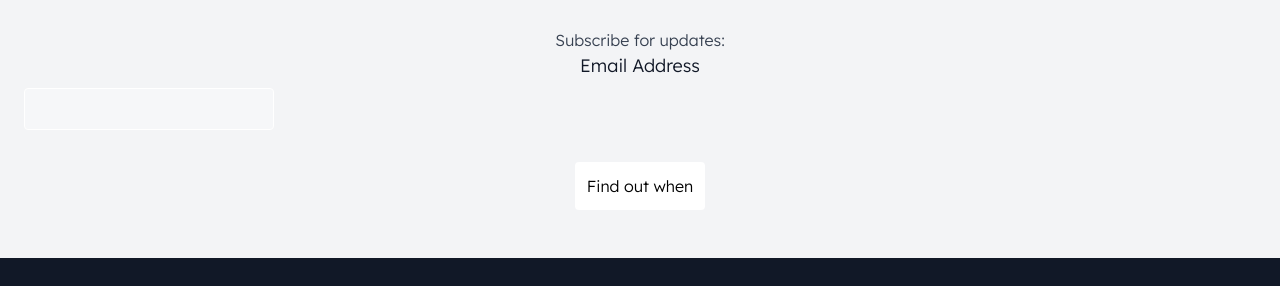
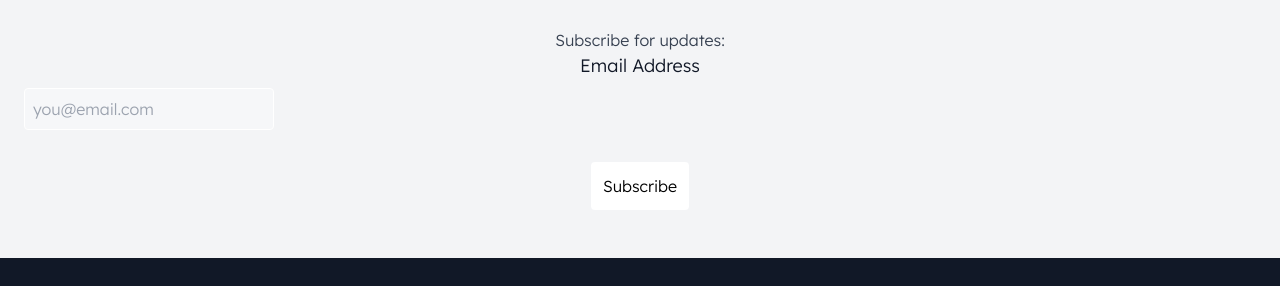
Before and after one commit to git-wayfa/goodlake.io, a Jekyll site: the page built from index.md, in a window 1280 px wide. Shown: the part 956-1242 px from the top of the page. Built offline with Jekyll 4.4.1, drawn with Linux system fonts in a browser that asks for light colours; nearby versions of some CDN libraries; comment, search, counter and statistics services are not loaded.

Commit message:
Update index.md

```diff
--- a/index.md
+++ b/index.md
@@ -3,13 +3,13 @@ layout: default
 title: "GoodLake"
 ---
 
-<div id="mc_embed_shell" class="">
+<div id="mc_embed_shell" style="text-align: center;" class="">
 <div id="" class="lexend">
   <form action="https://goodlake.us10.list-manage.com/subscribe/post?u=1baf868f81653e999b02df594&amp;id=274a943fe0&amp;f_id=0064fbe3f0" method="post" id="mc-embedded-subscribe-form" name="mc-embedded-subscribe-form" class="validate" target="_blank">
     <div id="mc_embed_signup_scroll">
       <div class="mb-8">
         <label for="mce-EMAIL" class="block mb-2 text-lg">Email Address</label>
-        <input style="width: 250px;" type="email" name="EMAIL" class="block required email bg-white bg-opacity-25 p-2 rounded border border-white" id="mce-EMAIL" required="" value="">
+        <input style="width: 250px;" type="email" name="EMAIL" placeholder="you@email.com" class="block required email bg-white bg-opacity-25 p-2 rounded border border-white" id="mce-EMAIL" required="" value="">
       </div>
       <div hidden=""><input type="hidden" name="tags" value="7060932"></div>
       <div id="mce-responses" class="">
@@ -21,7 +21,7 @@ title: "GoodLake"
       </div>
       <div class="optionalParent">
         <div class="clear foot">
-          <input type="submit" name="subscribe" id="mc-embedded-subscribe" class="text-black bg-white rounded p-3 cursor-pointer" value="Find out when" style="margin:0;">
+          <input type="submit" name="subscribe" id="mc-embedded-subscribe" class="text-black bg-white rounded p-3 cursor-pointer" value="Subscribe" style="margin:0;">
         </div>
       </div>
     </div>
```
